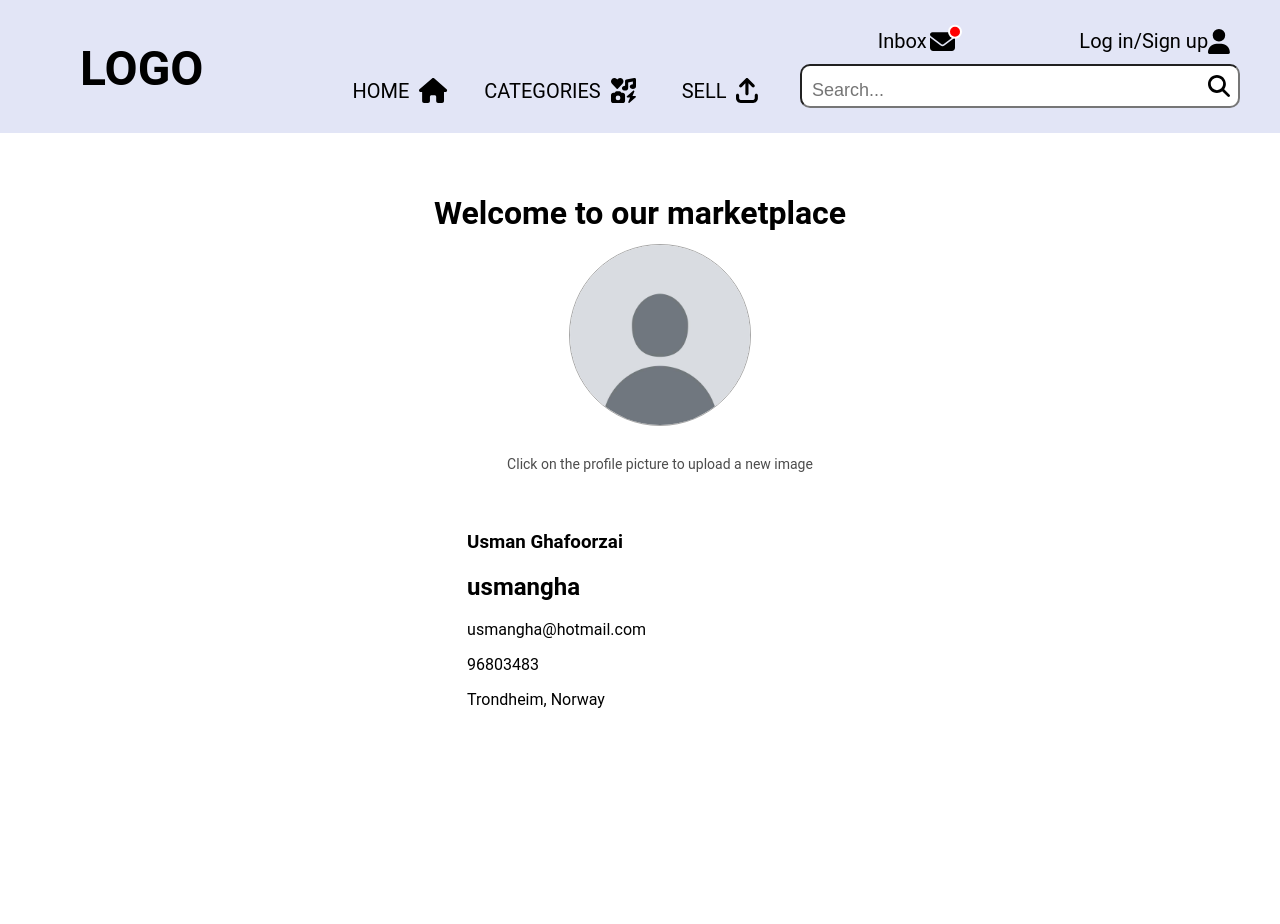
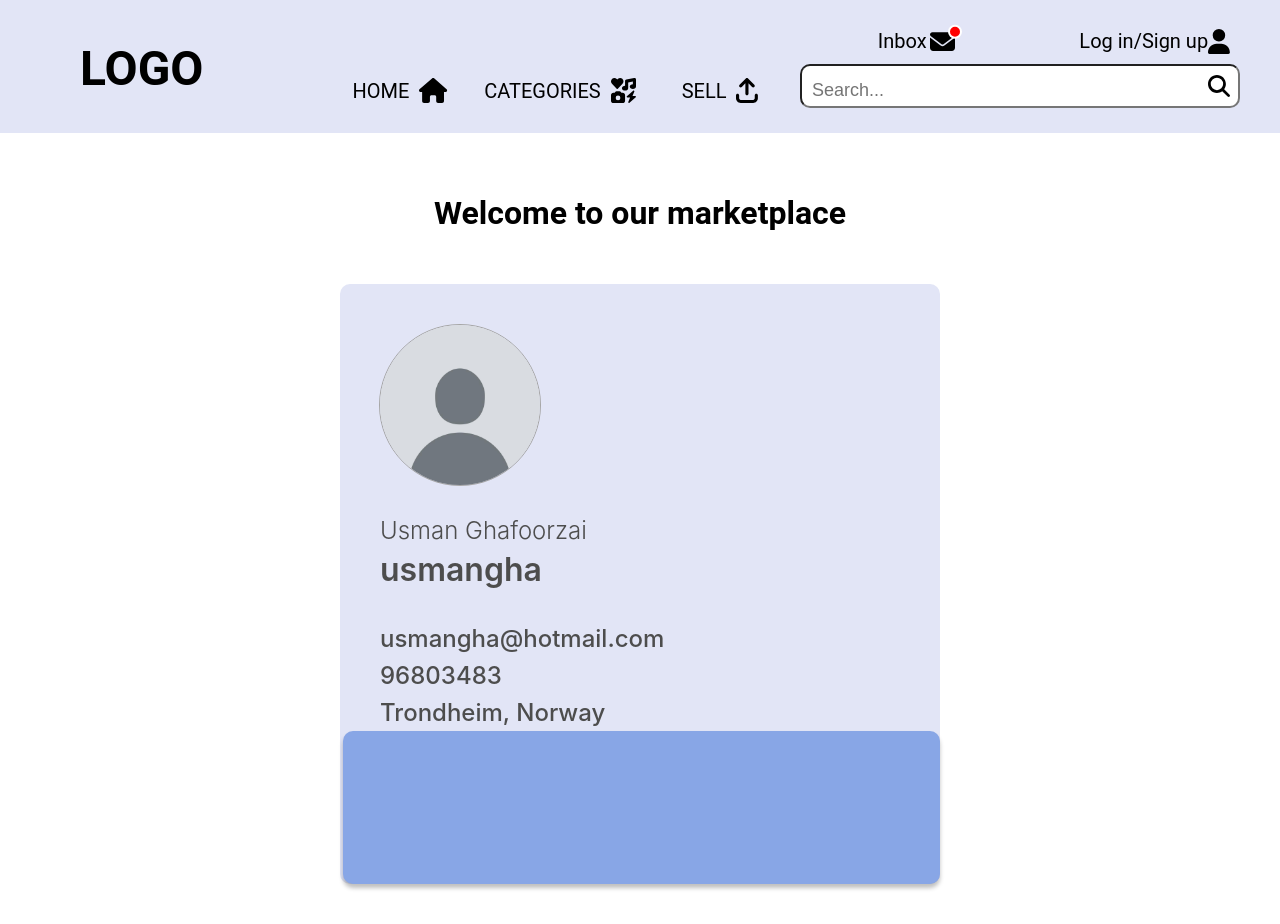
Before and after one commit to usman-ghafoorzai/idatt2105-full-stack-project, a Vue app in the folder frontend/: page / in a window 1280 px wide. Before the commit the page ends 800 px from the top, so only its background shows below. Built offline with nearby package versions, Linux system fonts and the light colour scheme.

Commit message:
add: create template

```diff
--- a/frontend/src/components/UserProfileComponent.vue
+++ b/frontend/src/components/UserProfileComponent.vue
@@ -32,5 +32,103 @@ const user = {
 </template>
 
 <style scoped>
+.user-profile-container {
+  display: flex;
+  justify-content: center;
+  align-items: center;
+  width: 100%;
+  height: 100%;
+}
 
+.account-box {
+  position: relative;
+  width: 600px;
+  height: 600px;
+  background: #E2E5F6;
+  border-radius: 10px;
+}
+
+.account-content {
+  padding: 40px;
+}
+
+.profile-picture-wrapper {
+  position: relative;
+  width: 160px;
+  height: 160px;
+  margin-bottom: 32px;
+}
+
+.profile-picture-wrapper :deep(.upload-picture-container) {
+  padding: 0;
+  margin: 0;
+  max-width: 160px;
+}
+
+.profile-picture-wrapper :deep(.upload-text) {
+  display: none;
+}
+
+.profile-picture-wrapper :deep(.image-container) {
+  width: 160px;
+  height: 160px;
+  margin-bottom: 0;
+}
+
+.user-details {
+  margin-top: 30px;
+}
+
+.user-name {
+  font-family: 'Inter', sans-serif;
+  font-style: normal;
+  font-weight: 300;
+  font-size: 24px;
+  line-height: 29px;
+  color: #4D4D4D;
+  margin: 0 0 5px 0;
+}
+
+.username {
+  font-family: 'Inter', sans-serif;
+  font-style: normal;
+  font-weight: 600;
+  font-size: 32px;
+  line-height: 39px;
+  color: #4D4D4D;
+  margin: 0 0 35px 0;
+}
+
+.user-email, .user-phone, .user-location {
+  font-family: 'Inter', sans-serif;
+  font-style: normal;
+  font-weight: 500;
+  font-size: 24px;
+  line-height: 29px;
+  color: #4D4D4D;
+  margin: 0 0 8px 0;
+}
+
+.bottom-box {
+  box-sizing: border-box;
+  position: absolute;
+  width: 597px;
+  height: 153px;
+  left: 3px;
+  bottom: 0;
+  background: #88A6E6;
+  box-shadow: 0px 4px 4px rgba(0, 0, 0, 0.25);
+  border-radius: 10px;
+}
+
+@media (max-width: 768px) {
+  .account-box {
+    width: 100%;
+    max-width: 600px;
+  }
+
+  .bottom-box {
+    width: calc(100% - 6px);
+  }
+}
 </style>
```
